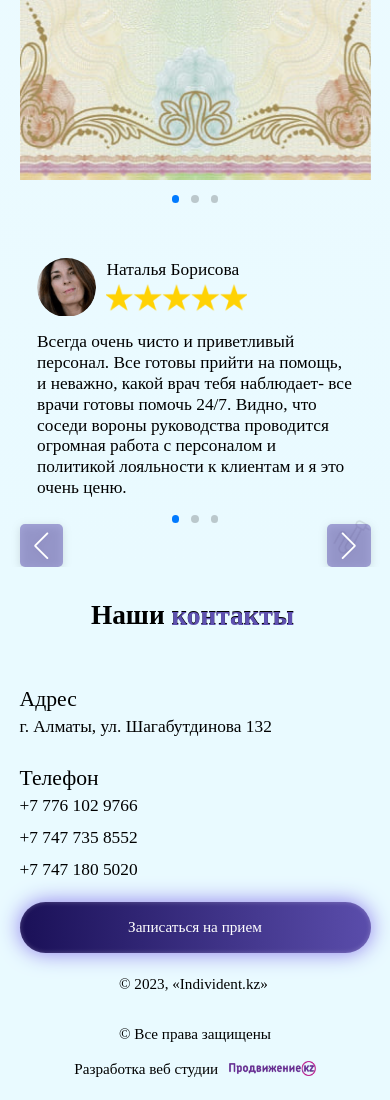
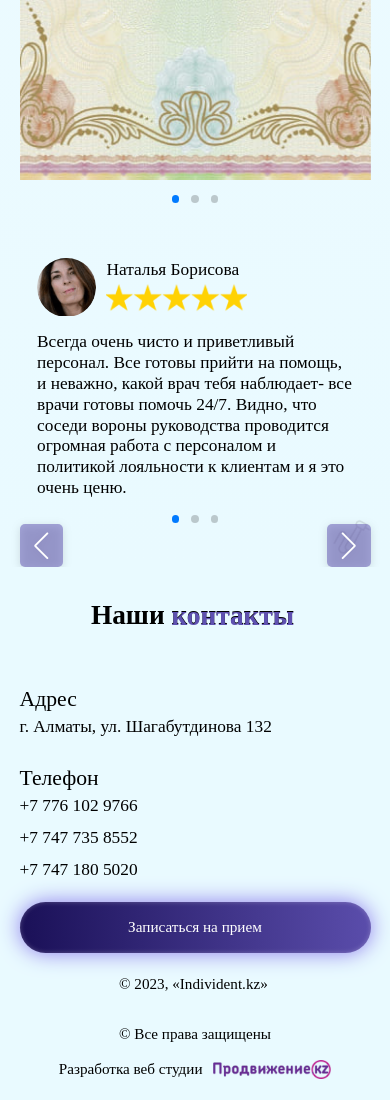
Before and after one commit to vovchik519/individent, a plain HTML site: page index.html in a window 390 px wide. Shown: the part 10811-11911 px from the top of the page. Drawn offline with Linux system fonts and the light colour scheme; files whose address does not match are found by name; a web font is replaced by a local one.

```diff
--- a/assets/scss/style/_footer.scss
+++ b/assets/scss/style/_footer.scss
@@ -158,8 +158,8 @@
                 margin-left: 2.778vw;
                 height: auto;
                 img{
-                    width: 22.222vw;
-                    height: 3.889vw;
+                    width: 30.222vw;
+                    height: 4.889vw;
                 }
             }
         }
```
Also changed, not shown: assets/css/style.min.css.
